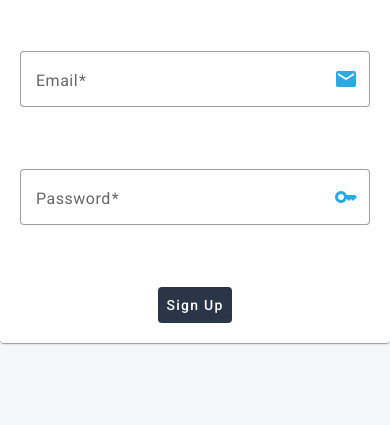
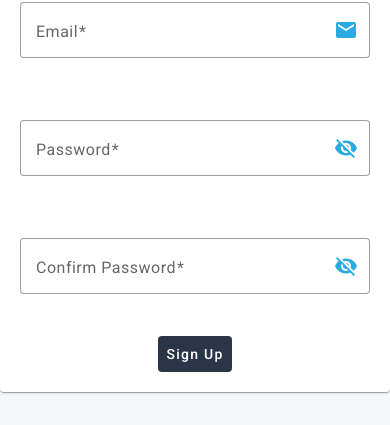
Before and after one commit to AlexejHein/join_Angular, an Angular app: page /signup in a window 390 px wide. Shown: the part 416-841 px from the top of the page. Built offline with nearby package versions, Linux system fonts and the light colour scheme.

Commit message:
add mobile

```diff
--- a/src/app/signup/signup.component.html
+++ b/src/app/signup/signup.component.html
@@ -13,17 +13,28 @@
       </mat-form-field>
       <mat-form-field appearance="outline">
         <mat-label>Email</mat-label>
-        <input matInput placeholder="Email" [(ngModel)]="email" name="email" required>
+        <input matInput placeholder="Email" [(ngModel)]="email" name="email" required email>
         <mat-icon matSuffix>mail</mat-icon>
+        <mat-error *ngIf="registerForm.controls['email']?.invalid && registerForm.controls['email']?.touched">
+          Please enter a valid email address
+        </mat-error>
       </mat-form-field>
       <mat-form-field appearance="outline">
         <mat-label>Password</mat-label>
-        <input matInput placeholder="Password" [(ngModel)]="password" name="password" type="password" required>
-        <mat-icon matSuffix>key</mat-icon>
+        <input matInput [type]="hide ? 'password' : 'text'" [(ngModel)]="password" name="password" required>
+        <button mat-icon-button matSuffix type="button" (click)="hide = !hide" [attr.aria-label]="'Hide password'" [attr.aria-pressed]="hide">
+          <mat-icon>{{hide ? 'visibility_off' : 'visibility'}}</mat-icon>
+        </button>
       </mat-form-field>
-      <div class="buttonsBlog">
-        <button class="vButton" mat-button type="submit" [disabled]="!registerForm.form.valid">Sign Up</button>
-      </div>
+      <mat-form-field appearance="outline">
+        <mat-label>Confirm Password</mat-label>
+        <input matInput [type]="hide ? 'password' : 'text'" [(ngModel)]="confirmPassword" name="confirmPassword" required>
+        <button mat-icon-button matSuffix type="button" (click)="hide = !hide" [attr.aria-label]="'Hide password'" [attr.aria-pressed]="hide">
+          <mat-icon>{{hide ? 'visibility_off' : 'visibility'}}</mat-icon>
+        </button>
+      </mat-form-field>
+      <div *ngIf="!passwordsMatch()" class="error">Passwords do not match!</div>
+      <button class="vButton" mat-button type="submit" [disabled]="!registerForm.form.valid || !passwordsMatch()">Sign Up</button>
     </form>
   </mat-card>
 </div>
--- a/src/app/signup/signup.component.ts
+++ b/src/app/signup/signup.component.ts
@@ -11,10 +11,21 @@ export class SignupComponent {
   username: string = '';
   password: string = '';
   email: string = '';
+  hide: boolean = true;  // Default auf true setzen
+  confirmPassword: string = '';
 
   constructor(private authService: AuthService, private router: Router) { }
 
+  passwordsMatch(): boolean {
+    return this.password === this.confirmPassword;
+  }
+
   register() {
+    if (!this.passwordsMatch()) {
+      console.error('Passwords do not match!');
+      return;
+    }
+
     const user = {
       username: this.username,
       password: this.password,
@@ -36,5 +47,4 @@ export class SignupComponent {
       }
     );
   }
-
 }
```
